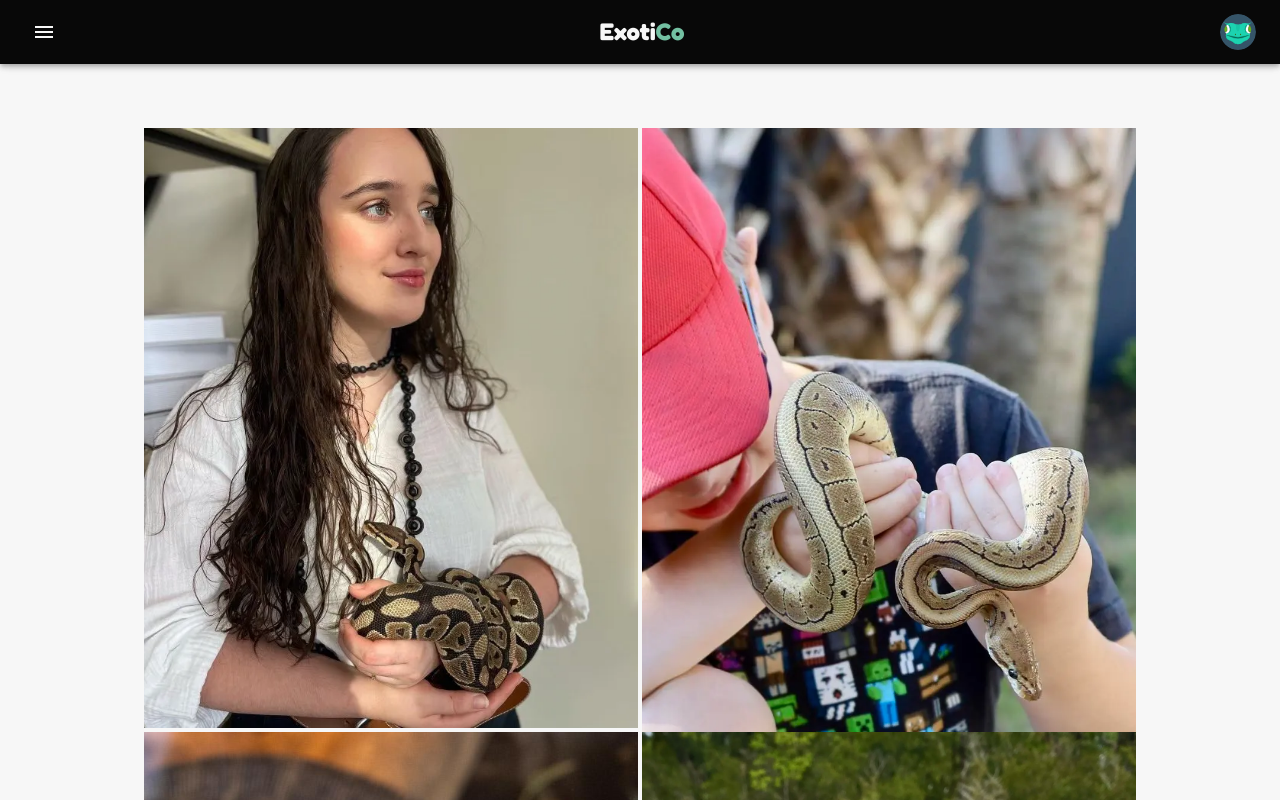
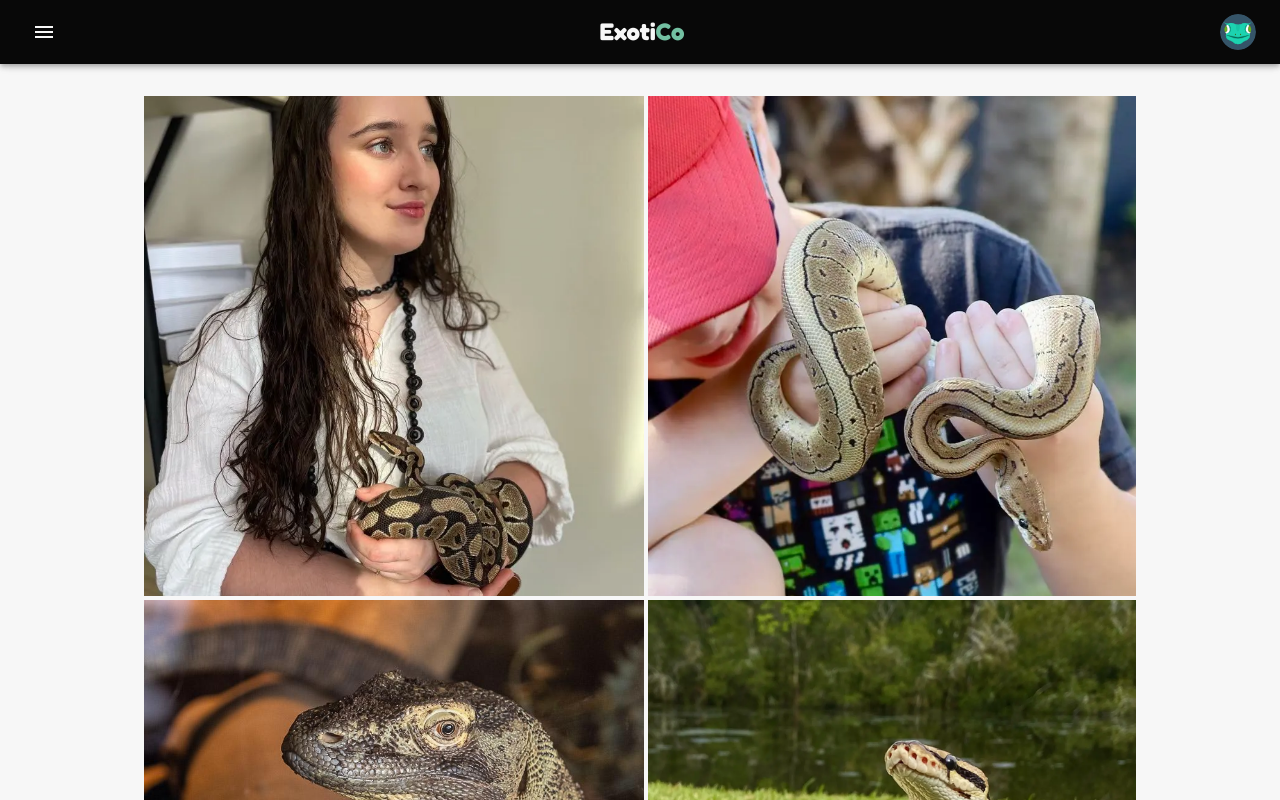
Before and after one commit to boingloings33/ExotiCo, a React (Vite) app: page /gallery in a window 1280 px wide. Shown: the top 800 px of the page. Built offline with nearby package versions, Linux system fonts and the light colour scheme; a web font is replaced by a local one.

Commit message:
galleryfixes

```diff
--- a/src/Components/Footer.jsx
+++ b/src/Components/Footer.jsx
@@ -1,4 +1,4 @@
-import { IconButton, Stack, Typography } from "@mui/material";
+import { IconButton, Stack, Typography, Link } from "@mui/material";
 import FacebookIcon from "@mui/icons-material/Facebook";
 import InstagramIcon from "@mui/icons-material/Instagram";
 import YouTubeIcon from "@mui/icons-material/YouTube";
@@ -29,15 +29,25 @@ function Footer() {
 
       <Stack spacing={2}>
         <Stack direction="row" spacing={4}>
+          <Link href="/resources" underline="none" sx={{ color: "info.main" }}>
             <Typography fontSize={18} textAlign="start">
-            About me
+              Resources
             </Typography>
+          </Link>
+          <Link href="/gallery" underline="none" sx={{ color: "info.main" }}>
             <Typography fontSize={18} textAlign="start">
               Gallery
             </Typography>
+          </Link>
+          <Link
+            href="/privacyPolicy"
+            underline="none"
+            sx={{ color: "info.main" }}
+          >
             <Typography fontSize={18} textAlign="start">
               Privacy Policy
             </Typography>
+          </Link>
         </Stack>
         <Stack direction="row" justifyContent="end">
           <IconButton href="https://www.facebook.com/" target="_blank">
--- a/src/Components/Gallery.jsx
+++ b/src/Components/Gallery.jsx
@@ -18,11 +18,15 @@ function Gallery() {
     "./images/allie-icon.jpg",
   ];
   return (
-    <Box sx={{ pt: 14, pb: 8, mx: { xs: 2, sm: 8, md: 18, xl: 34 } }}>
+    <Box sx={{ pt: 10, pb: 4, mx: { xs: 2, sm: 8, md: 18, xl: 34 } }}>
       <ImageList>
         {imageArr.map((img) => (
-          <ImageListItem key={img} sx={{ maxHeight: 600 }}>
-            <img src={img} loading="lazy" />
+          <ImageListItem key={img}>
+            <img
+              src={img}
+              loading="lazy"
+              style={{ objectFit: "cover", maxHeight: "500px", width: "auto" }}
+            />
           </ImageListItem>
         ))}
       </ImageList>
```
Lines whose indentation alone changed are shown as unchanged.
